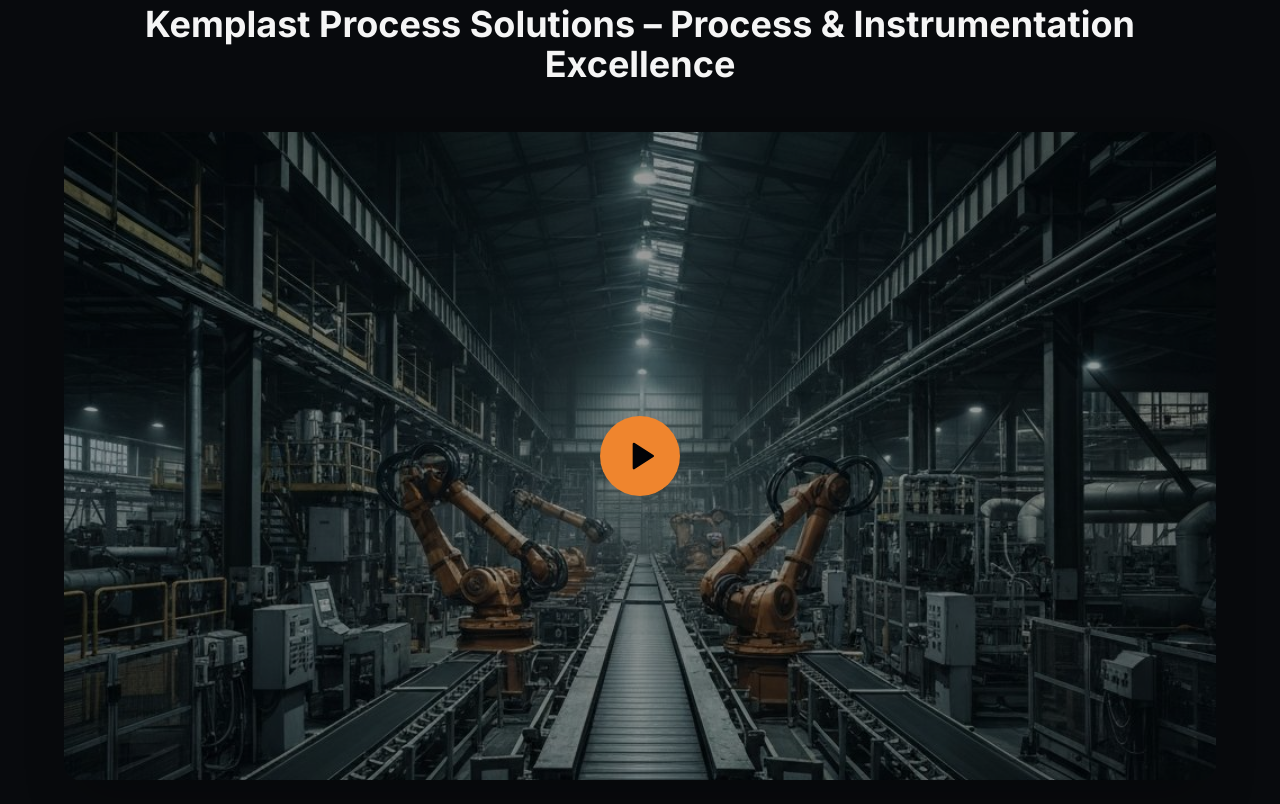
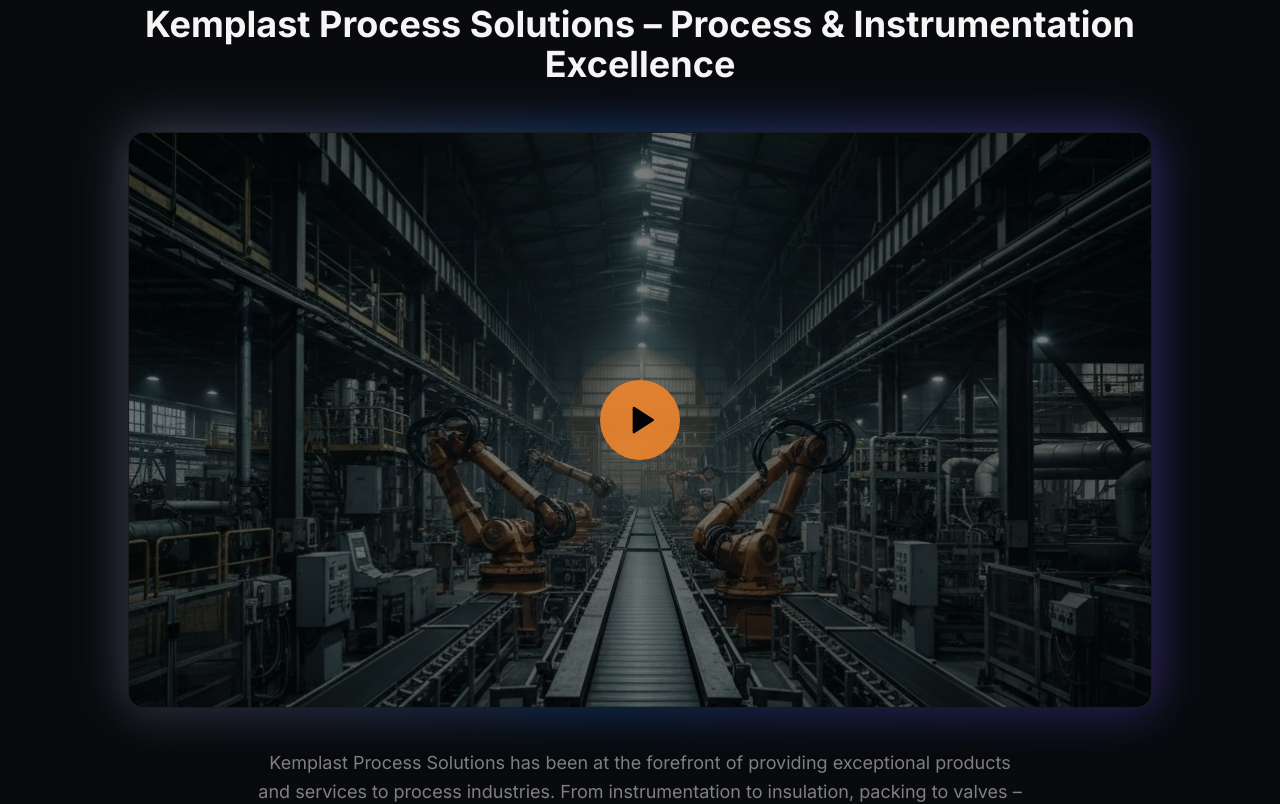
Before and after one commit to mdecoder24/v0-kemplast-website-redesign, a Next.js app: page / in a window 1280 px wide. Shown: the part 940-1744 px from the top of the page. Built offline with nearby package versions, Linux system fonts and the light colour scheme.

Commit message:
feat: Add initial Next.js root layout, video section, and animated global background component.

```diff
--- a/app/layout.tsx
+++ b/app/layout.tsx
@@ -4,6 +4,7 @@ import { Inter, Geist_Mono } from "next/font/google"
 import { Analytics } from "@vercel/analytics/next"
 import { ThemeProvider } from "@/components/theme-provider"
 
+import { GlobalBackground } from "@/components/global-background"
 import "./globals.css"
 
 const _inter = Inter({ subsets: ["latin"] })
@@ -43,6 +44,7 @@ export default function RootLayout({
       <body className="font-sans antialiased">
         <ThemeProvider attribute="class" defaultTheme="dark" enableSystem={false} disableTransitionOnChange>
 
+          <GlobalBackground />
           {children}
         </ThemeProvider>
         <Analytics />
--- /dev/null
+++ b/components/global-background.tsx
@@ -0,0 +1,87 @@
+"use client"
+
+import { useEffect, useRef } from "react"
+import { motion, useScroll, useTransform } from "framer-motion"
+
+export function GlobalBackground() {
+    const ref = useRef<HTMLDivElement>(null)
+
+    // Parallax effect for the background elements
+    const { scrollYProgress } = useScroll({
+        target: ref,
+        offset: ["start start", "end end"]
+    })
+
+    const y = useTransform(scrollYProgress, [0, 1], ["0%", "50%"])
+
+    return (
+        <div ref={ref} className="fixed inset-0 z-[-1] overflow-hidden pointer-events-none bg-background">
+            {/* Abstract Gradient Orbs */}
+            <motion.div
+                animate={{
+                    scale: [1, 1.2, 1],
+                    opacity: [0.3, 0.5, 0.3],
+                    rotate: [0, 90, 0]
+                }}
+                transition={{
+                    duration: 20,
+                    repeat: Infinity,
+                    ease: "linear"
+                }}
+                className="absolute top-[-20%] left-[-10%] w-[60%] h-[60%] rounded-full bg-primary/5 blur-[100px]"
+            />
+
+            <motion.div
+                animate={{
+                    scale: [1, 1.1, 1],
+                    opacity: [0.2, 0.4, 0.2],
+                    x: [0, 100, 0]
+                }}
+                transition={{
+                    duration: 25,
+                    repeat: Infinity,
+                    ease: "linear"
+                }}
+                className="absolute bottom-[-10%] right-[-10%] w-[50%] h-[50%] rounded-full bg-blue-500/5 blur-[120px]"
+            />
+
+            {/* Grid Pattern */}
+            <div className="absolute inset-0 bg-[linear-gradient(to_right,#80808012_1px,transparent_1px),linear-gradient(to_bottom,#80808012_1px,transparent_1px)] bg-[size:24px_24px] [mask-image:radial-gradient(ellipse_60%_50%_at_50%_0%,#000_70%,transparent_100%)]" />
+
+            {/* Floating Particles */}
+            <div className="absolute inset-0">
+                {[...Array(20)].map((_, i) => (
+                    <Particle key={i} index={i} />
+                ))}
+            </div>
+        </div>
+    )
+}
+
+function Particle({ index }: { index: number }) {
+    const randomX = Math.random() * 100
+    const randomY = Math.random() * 100
+    const duration = 15 + Math.random() * 20
+    const delay = Math.random() * 5
+
+    return (
+        <motion.div
+            className="absolute w-1 h-1 bg-white/20 rounded-full"
+            style={{
+                left: `${randomX}%`,
+                top: `${randomY}%`,
+            }}
+            animate={{
+                y: [0, -100, 0],
+                opacity: [0, 0.5, 0],
+                scale: [0, 1.5, 0],
+            }}
+            transition={{
+                duration: duration,
+                repeat: Infinity,
+                delay: delay,
+                ease: "easeInOut",
+            }}
+        />
+    )
+}
--- a/components/video-section.tsx
+++ b/components/video-section.tsx
@@ -24,22 +24,47 @@ export function VideoSection() {
         </motion.div>
 
         {/* Video Container */}
+        {/* Video Container with Glow */}
+        <div className="relative max-w-5xl mx-auto group">
+          {/* Animated Glow Background */}
+          <motion.div
+            className="absolute -inset-1 rounded-3xl opacity-40 blur-xl bg-gradient-to-r from-orange-400 via-amber-400 to-red-500 dark:from-primary dark:via-blue-500 dark:to-purple-600"
+            animate={{
+              backgroundPosition: ["0% 50%", "100% 50%", "0% 50%"],
+            }}
+            transition={{
+              duration: 5,
+              repeat: Infinity,
+              ease: "linear",
+            }}
+            style={{ backgroundSize: "200% 200%" }}
+          />
+
+          {/* Actual Card/Video Container */}
           <motion.div
             initial={{ opacity: 0, y: 30 }}
             whileInView={{ opacity: 1, y: 0 }}
             viewport={{ once: true }}
-          className="relative aspect-video rounded-2xl overflow-hidden shadow-2xl"
+            className="relative aspect-video rounded-2xl overflow-hidden shadow-2xl border border-white/10 bg-black"
           >
             {!isPlaying ? (
               <div className="relative w-full h-full">
-              <img src="/industrial-manufacturing-plant-machinery-process-e.jpg" alt="Process Engineering" className="w-full h-full object-cover" />
+                <img
+                  src="/industrial-manufacturing-plant-machinery-process-e.jpg"
+                  alt="Process Engineering"
+                  className="w-full h-full object-cover opacity-80"
+                />
                 <div className="absolute inset-0 bg-black/40 flex items-center justify-center">
+                  <div className="relative">
+                    {/* Ripple effect for button */}
+                    <div className="absolute inset-0 bg-primary/30 rounded-full animate-ping" />
                     <button
                       onClick={() => setIsPlaying(true)}
-                  className="group w-20 h-20 bg-primary rounded-full flex items-center justify-center hover:scale-110 transition-transform shadow-xl"
+                      className="relative group/btn w-20 h-20 bg-primary/90 backdrop-blur-sm rounded-full flex items-center justify-center hover:scale-110 transition-transform shadow-[0_0_30px_-5px_hsl(var(--primary))]"
                     >
                       <Play className="w-8 h-8 text-primary-foreground ml-1" fill="currentColor" />
                     </button>
+                  </div>
                 </div>
               </div>
             ) : (
@@ -52,6 +77,7 @@ export function VideoSection() {
               />
             )}
           </motion.div>
+        </div>
 
         {/* Description */}
         <motion.p
```
Lines whose indentation alone changed are shown as unchanged.
